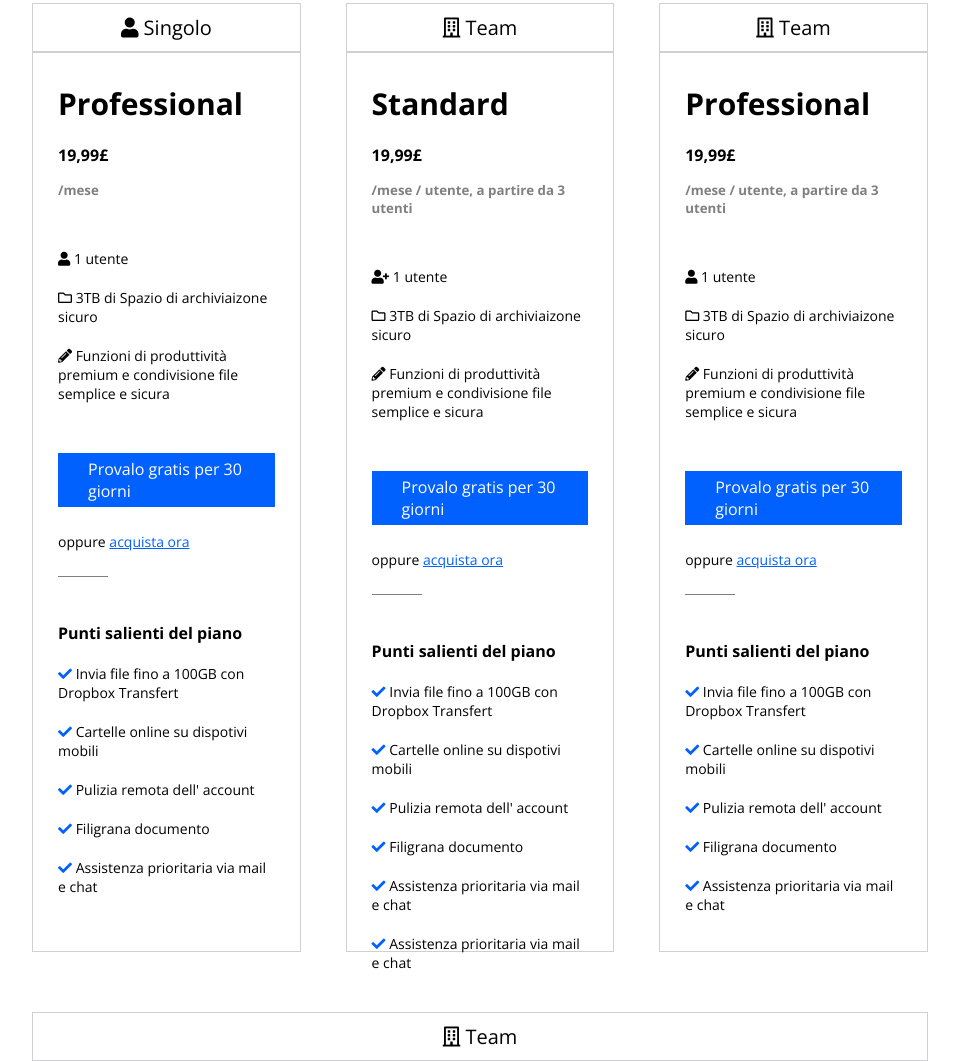
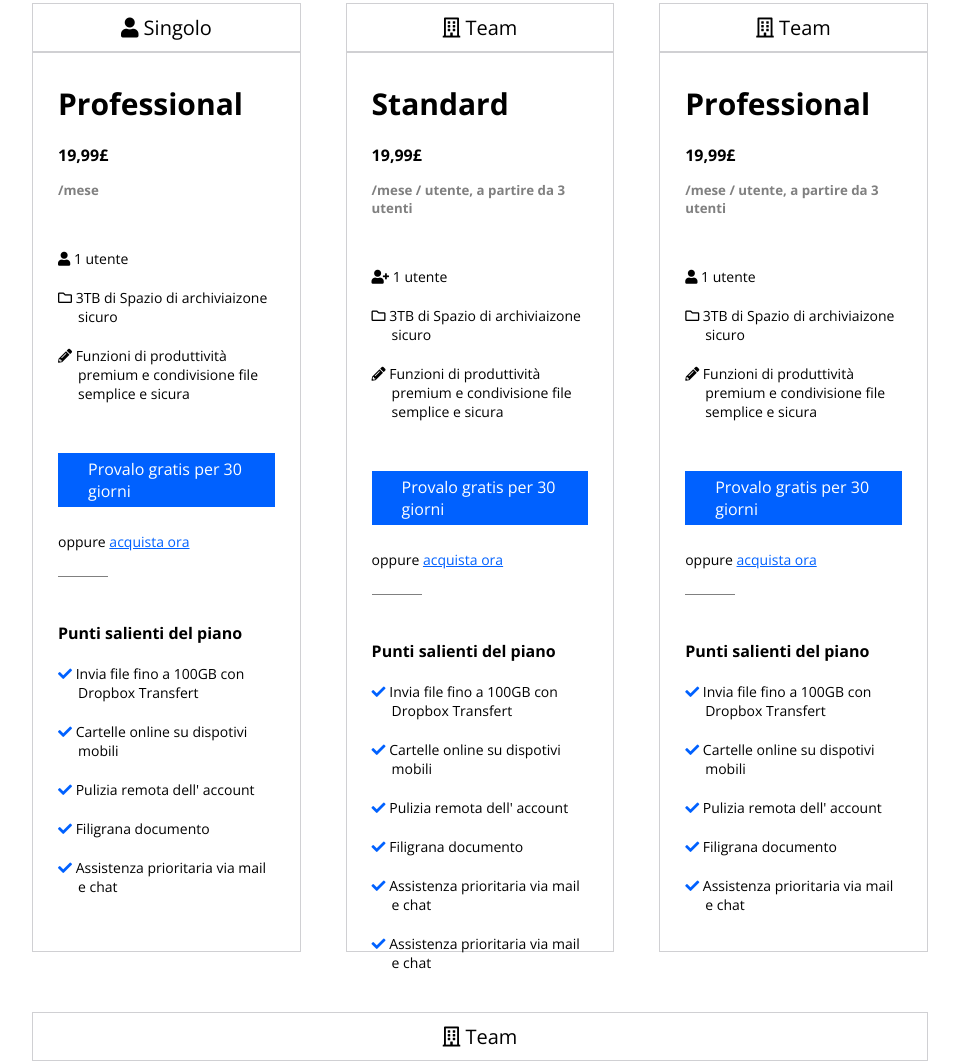
Before and after one commit to AlessioBottin/htmlcss-dropbox, a plain HTML site: page index.html in a window 1280 px wide. Shown: the part 1566-2627 px from the top of the page, without its empty margins (160-1119 px from the left). Drawn offline with nearby package versions, Linux system fonts and the light colour scheme.

Commit message:
fixed features txt aside icons

```diff
--- a/css/syle.css
+++ b/css/syle.css
@@ -256,6 +256,16 @@ main {
     height: 900px;
 }
 
+/* Text with icon aligned, txt cannot go under icon  */
+.txt-icon {
+    padding-left: 20px;
+}
+
+.txt-icon i {
+    margin-left: -20px;
+}
+
+/* Margins  */
 .features h3 {
     margin-bottom: 20px;
 }
--- a/index.html
+++ b/index.html
@@ -148,7 +148,7 @@
                                 <!-- Features Desc.  -->
 
                                 <!-- Max users  -->
-                                <div class="max-users xs-txt">
+                                <div class="max-users xs-txt txt-icon">
 
                                     <span class="max-users-icon">
                                         <i class="fas fa-user"></i>
@@ -158,7 +158,7 @@
                                 </div>
 
                                 <!-- Max storage  -->
-                                <div class="max-storage xs-txt">
+                                <div class="max-storage xs-txt txt-icon">
 
                                     <span class="max-storage-icon">
                                         <i class="far fa-folder"></i>
@@ -168,7 +168,7 @@
                                 </div>
 
                                 <!-- Productivity -->
-                                <div class="productivity xs-txt">
+                                <div class="productivity xs-txt txt-icon">
 
                                     <span class="productivity-icon">
                                         <i class="fas fa-pencil-alt"></i>
@@ -193,16 +193,16 @@
 
                                     <h4 class="keypoints-title">Punti salienti del piano</h4>
 
-                                    <div class="keypoints-checkbox xs-txt">
+                                    <div class="keypoints-checkbox xs-txt txt-icon">
 
                                         <span class="keypoints-checkbox-icon">
                                             <i class="fas fa-check"></i>
                                         </span>
-                                        <span>Invia file fino a 100GB con Dropbox Transfert</span>
+                                        <span> Invia file fino a 100GB con Dropbox Transfert</span>
 
                                     </div>
 
-                                    <div class="keypoints-checkbox xs-txt">
+                                    <div class="keypoints-checkbox xs-txt txt-icon">
 
                                         <span class="keypoints-checkbox-icon">
                                             <i class="fas fa-check"></i>
@@ -211,7 +211,7 @@
 
                                     </div>
 
-                                    <div class="keypoints-checkbox xs-txt">
+                                    <div class="keypoints-checkbox xs-txt txt-icon">
 
                                         <span class="keypoints-checkbox-icon">
                                             <i class="fas fa-check"></i>
@@ -220,7 +220,7 @@
 
                                     </div>
 
-                                    <div class="keypoints-checkbox xs-txt">
+                                    <div class="keypoints-checkbox xs-txt txt-icon">
 
                                         <span class="keypoints-checkbox-icon">
                                             <i class="fas fa-check"></i>
@@ -229,7 +229,7 @@
 
                                     </div>
 
-                                    <div class="keypoints-checkbox xs-txt">
+                                    <div class="keypoints-checkbox xs-txt txt-icon">
 
                                         <span class="keypoints-checkbox-icon">
                                             <i class="fas fa-check"></i>
@@ -270,7 +270,7 @@
                                 <!-- Features Desc.  -->
 
                                 <!-- Max users  -->
-                                <div class="max-users xs-txt">
+                                <div class="max-users xs-txt txt-icon">
 
                                     <span class="max-users-icon">
                                         <i class="fas fa-user-plus"></i>
@@ -280,7 +280,7 @@
                                 </div>
 
                                 <!-- Max storage  -->
-                                <div class="max-storage xs-txt">
+                                <div class="max-storage xs-txt txt-icon">
 
                                     <span class="max-storage-icon">
                                         <i class="far fa-folder"></i>
@@ -290,7 +290,7 @@
                                 </div>
 
                                 <!-- Productivity -->
-                                <div class="productivity xs-txt">
+                                <div class="productivity xs-txt txt-icon">
 
                                     <span class="productivity-icon">
                                         <i class="fas fa-pencil-alt"></i>
@@ -315,7 +315,7 @@
 
                                     <h4 class="keypoints-title">Punti salienti del piano</h4>
 
-                                    <div class="keypoints-checkbox xs-txt">
+                                    <div class="keypoints-checkbox xs-txt txt-icon">
 
                                         <span class="keypoints-checkbox-icon">
                                             <i class="fas fa-check"></i>
@@ -324,7 +324,7 @@
 
                                     </div>
 
-                                    <div class="keypoints-checkbox xs-txt">
+                                    <div class="keypoints-checkbox xs-txt txt-icon">
 
                                         <span class="keypoints-checkbox-icon">
                                             <i class="fas fa-check"></i>
@@ -333,7 +333,7 @@
 
                                     </div>
 
-                                    <div class="keypoints-checkbox xs-txt">
+                                    <div class="keypoints-checkbox xs-txt txt-icon">
 
                                         <span class="keypoints-checkbox-icon">
                                             <i class="fas fa-check"></i>
@@ -342,7 +342,7 @@
 
                                     </div>
 
-                                    <div class="keypoints-checkbox xs-txt">
+                                    <div class="keypoints-checkbox xs-txt txt-icon">
 
                                         <span class="keypoints-checkbox-icon">
                                             <i class="fas fa-check"></i>
@@ -351,7 +351,7 @@
 
                                     </div>
 
-                                    <div class="keypoints-checkbox xs-txt">
+                                    <div class="keypoints-checkbox xs-txt txt-icon">
 
                                         <span class="keypoints-checkbox-icon">
                                             <i class="fas fa-check"></i>
@@ -360,7 +360,7 @@
 
                                     </div>
 
-                                    <div class="keypoints-checkbox xs-txt">
+                                    <div class="keypoints-checkbox xs-txt txt-icon">
 
                                         <span class="keypoints-checkbox-icon">
                                             <i class="fas fa-check"></i>
@@ -401,7 +401,7 @@
                                 <!-- Features Desc.  -->
 
                                 <!-- Max users  -->
-                                <div class="max-users xs-txt">
+                                <div class="max-users xs-txt txt-icon">
                                     <span class="max-users-icon">
                                         <i class="fas fa-user"></i>
                                     </span>
@@ -409,7 +409,7 @@
                                 </div>
 
                                 <!-- Max storage  -->
-                                <div class="max-storage xs-txt">
+                                <div class="max-storage xs-txt txt-icon">
                                     <span class="max-storage-icon">
                                         <i class="far fa-folder"></i>
                                     </span>
@@ -417,7 +417,7 @@
                                 </div>
 
                                 <!-- Productivity -->
-                                <div class="productivity xs-txt">
+                                <div class="productivity xs-txt txt-icon">
                                     <span class="productivity-icon">
                                         <i class="fas fa-pencil-alt"></i>
                                     </span>
@@ -438,35 +438,35 @@
 
                                     <h4 class="keypoints-title">Punti salienti del piano</h4>
 
-                                    <div class="keypoints-checkbox xs-txt">
+                                    <div class="keypoints-checkbox xs-txt txt-icon">
                                         <span class="keypoints-checkbox-icon">
                                             <i class="fas fa-check"></i>
                                         </span>
                                         <span>Invia file fino a 100GB con Dropbox Transfert</span>
                                     </div>
 
-                                    <div class="keypoints-checkbox xs-txt">
+                                    <div class="keypoints-checkbox xs-txt txt-icon">
                                         <span class="keypoints-checkbox-icon">
                                             <i class="fas fa-check"></i>
                                         </span>
                                         <span>Cartelle online su dispotivi mobili</span>
                                     </div>
 
-                                    <div class="keypoints-checkbox xs-txt">
+                                    <div class="keypoints-checkbox xs-txt txt-icon">
                                         <span class="keypoints-checkbox-icon">
                                             <i class="fas fa-check"></i>
                                         </span>
                                         <span>Pulizia remota dell' account</span>
                                     </div>
 
-                                    <div class="keypoints-checkbox xs-txt">
+                                    <div class="keypoints-checkbox xs-txt txt-icon">
                                         <span class="keypoints-checkbox-icon">
                                             <i class="fas fa-check"></i>
                                         </span>
                                         <span>Filigrana documento</span>
                                     </div>
 
-                                    <div class="keypoints-checkbox xs-txt">
+                                    <div class="keypoints-checkbox xs-txt txt-icon">
                                         <span class="keypoints-checkbox-icon">
                                             <i class="fas fa-check"></i>
                                         </span>
```
